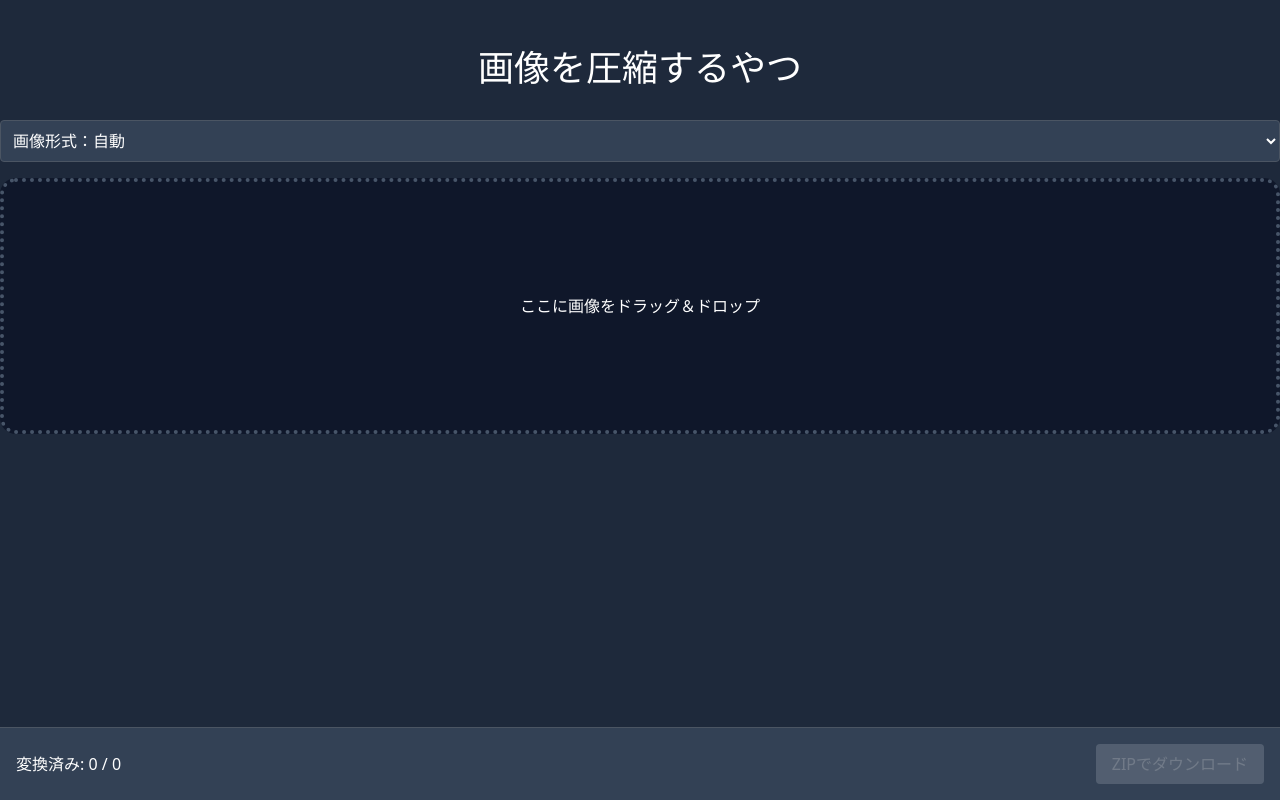
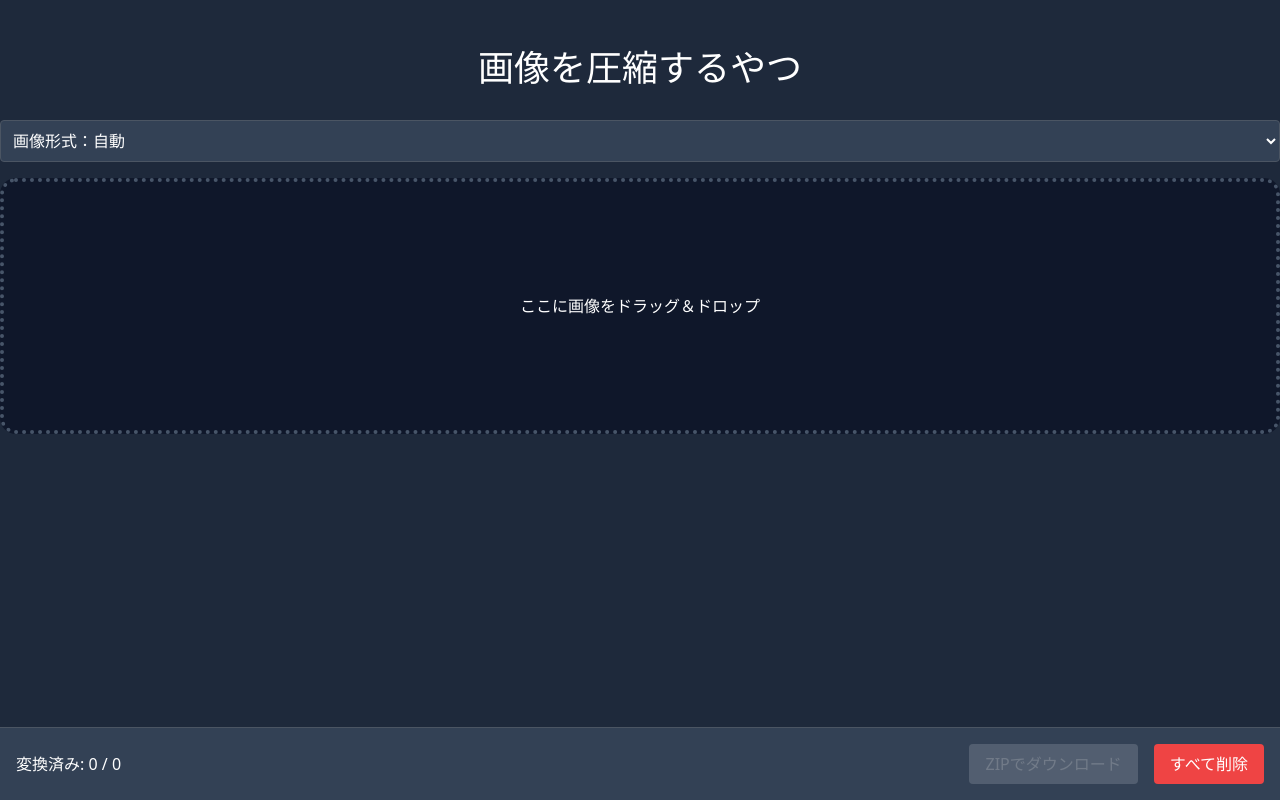
Before and after one commit to rutan/imecon, a React (Vite) app: page / in a window 1280 px wide. Built offline with nearby package versions, Linux system fonts and the light colour scheme.

Commit message:
Update clear button text

```diff
--- a/src/components/ResultBar.tsx
+++ b/src/components/ResultBar.tsx
@@ -8,7 +8,7 @@ export interface ResultBarProps {
 }
 
 export const ResultBar = ({ className }: ResultBarProps) => {
-  const { images } = useImages();
+  const { images, removeDoneImages } = useImages();
 
   const convertedCount = useMemo(() => {
     return images.filter((image) => image.status === 'done').length;
@@ -34,6 +34,10 @@ export const ResultBar = ({ className }: ResultBarProps) => {
     URL.revokeObjectURL(url);
   }, [images]);
 
+  const handleClear = useCallback(() => {
+    removeDoneImages();
+  }, [removeDoneImages]);
+
   return (
     <div
       data-testid="result-bar"
@@ -56,6 +60,14 @@ export const ResultBar = ({ className }: ResultBarProps) => {
           >
             ZIPでダウンロード
           </button>
+          <button
+            type="button"
+            className="px-4 py-2 ml-4 bg-red-500 text-white rounded"
+            onClick={handleClear}
+            disabled={convertedCount === 0}
+          >
+            すべて削除
+          </button>
         </div>
       </div>
     </div>
--- a/src/hooks/useImages.ts
+++ b/src/hooks/useImages.ts
@@ -59,11 +59,16 @@ export const useImages = () => {
     [setImages],
   );
 
+  const removeDoneImages = useCallback(() => {
+    setImages((images) => images.filter((i) => i.status !== 'done'));
+  }, [setImages]);
+
   return {
     images,
     setImages,
     addImage,
     updateImage,
     removeImage,
+    removeDoneImages,
   };
 };
```
Also changed, not shown: 1 other file (tests, documents, lock files or other folders).
